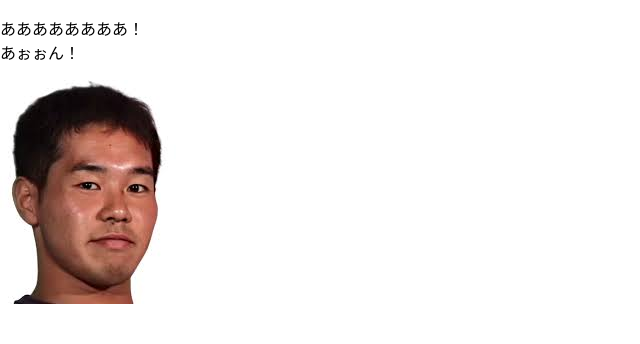
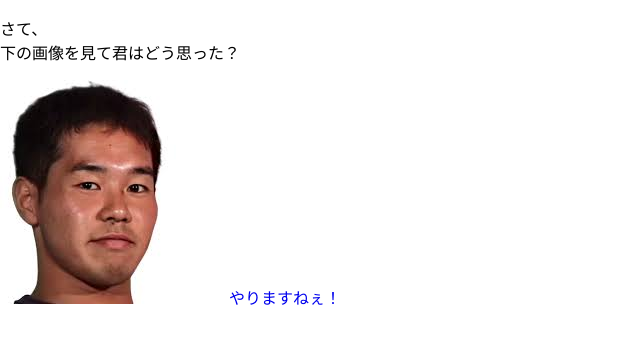
Before and after one commit to kantanhaguruma/kantanhaguruma.github.io, a plain HTML site: page index.html in a window 1280 px wide. Shown: the whole page, without its empty margins (0-640 px from the left). Drawn offline with Linux system fonts and the light colour scheme.

Commit message:
Update index.html

```diff
--- a/index.html
+++ b/index.html
@@ -8,7 +8,8 @@
   <link rel="stylesheet" type="text/css" href="stylesheet.css">
 </head>
 <body>
-  <p>ああああああああ！<br>あぉぉん！</p>
+  <p>さて、<br>下の画像を見て君はどう思った？</p>
   <img src="ダウンロード.jpg">
+  <a href="sample.html">やりますねぇ！</a>
 </body>
 </html>
```
